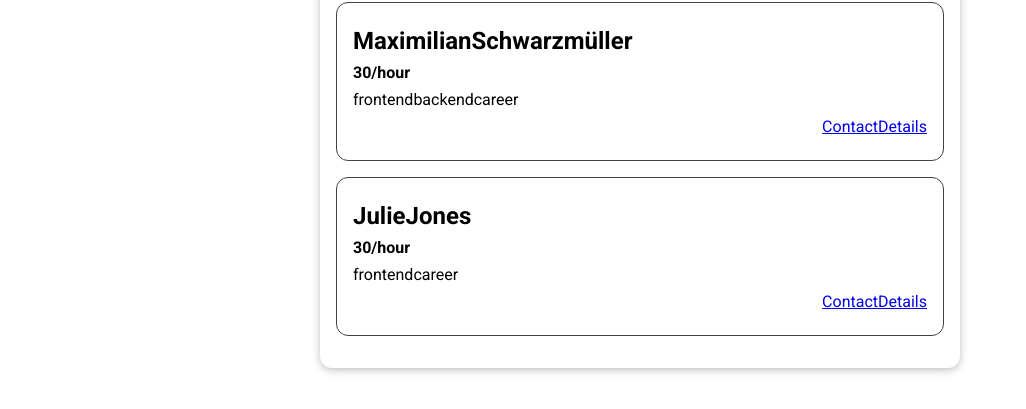
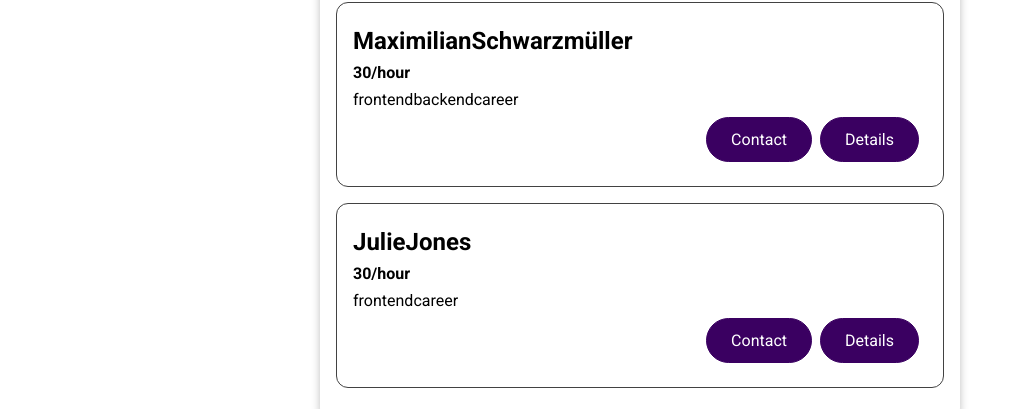
Before and after one commit to Nebucatnetzer/find_coach, a Vue app: page /coaches in a window 1280 px wide. Shown: the part 126-535 px from the top of the page, without its empty margins (0-1026 px from the left). Built offline with nearby package versions, Linux system fonts and the light colour scheme.

Commit message:
use BaseButton in CoachItem

```diff
--- a/src/components/coaches/CoachItem.vue
+++ b/src/components/coaches/CoachItem.vue
@@ -6,8 +6,8 @@
       <span v-for="area in areas" :key="area">{{ area }}</span>
     </div>
     <div class="actions">
-      <router-link :to="coachContactLink">Contact</router-link>
-      <router-link :to="coachDetailsLink">Details</router-link>
+      <base-button link :to="coachContactLink">Contact</base-button>
+      <base-button link :to="coachDetailsLink">Details</base-button>
     </div>
   </li>
 </template>
```
